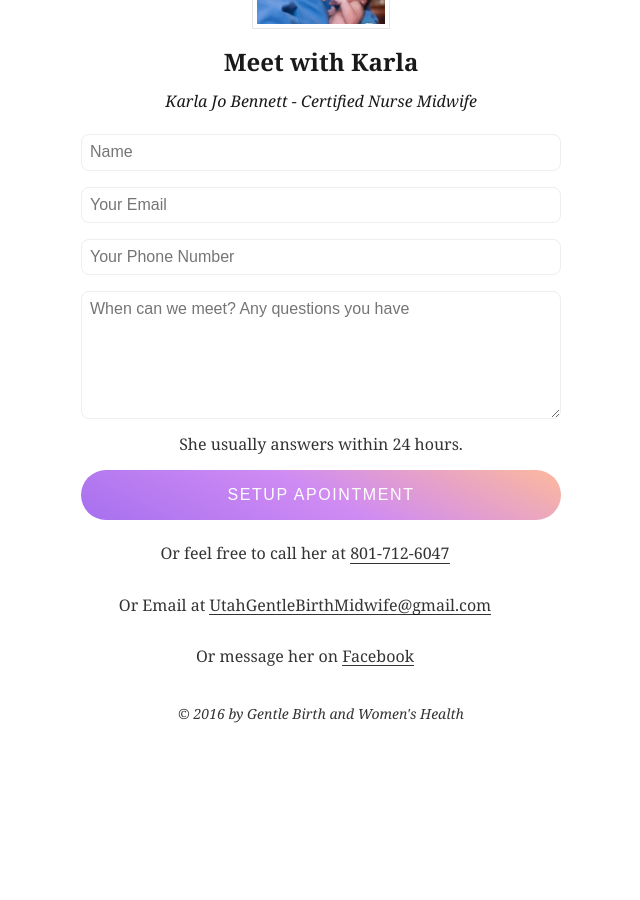
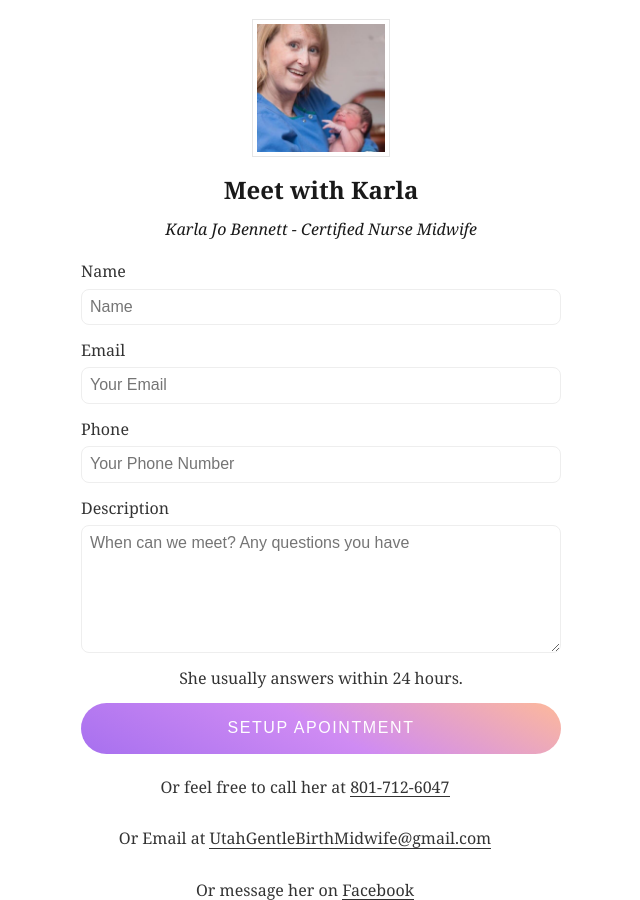
Before and after one commit to justgage/gentlebirth, a Jekyll site: the page built from index.html, in a window 1280 px wide and 900 px high, scrolled down 2524 px. Shown: the whole window, without its empty margins (319-959 px from the left). Built offline with Jekyll 4.4.1, drawn with Linux system fonts in a browser that asks for light colours; before the commit the page ends 3310 px from its top, so only the background shows below that.

Commit message:
add forum labels

```diff
--- a/_includes/footer.html
+++ b/_includes/footer.html
@@ -7,10 +7,14 @@
       <p class="i mv2">Karla Jo Bennett - Certified Nurse Midwife</p>
     </a>
     <form action="https://formspree.io/justgage@gmail.com" method="POST" class="flex flex-column">
-      <input class="input-reset br3 ba b--light-gray mt3 pa2" placeholder="Name" type="text" name="name">
-      <input class="input-reset br3 ba b--light-gray mt3 pa2" placeholder="Your Email" type="email" name="_replyto">
-      <input class="input-reset br3 ba b--light-gray mt3 pa2" placeholder="Your Phone Number" type="phone-number" name="phone">
-      <textarea class="input-reset br3 ba b--light-gray mt3 pa2 h4" placeholder="When can we meet? Any questions you have" type="phone-number" name="description"></textarea>
+      <label class="mt3 db tl" for="name">Name</label>
+      <input id="name" class="input-reset br3 ba b--light-gray mt2 pa2" placeholder="Name" type="text" name="name">
+      <label class="mt3 db tl" for="_replyto">Email</label>
+      <input id="_replyto" class="input-reset br3 ba b--light-gray mt2 pa2" placeholder="Your Email" type="email" name="_replyto">
+      <label class="mt3 db tl" for="phone">Phone</label>
+      <input id="phone" class="input-reset br3 ba b--light-gray mt2 pa2" placeholder="Your Phone Number" type="phone-number" name="phone">
+      <label class="mt3 db tl" for="description">Description</label>
+      <textarea id="description" class="input-reset br3 ba b--light-gray mt2 pa2 h4" placeholder="When can we meet? Any questions you have" type="phone-number" name="description"></textarea>
       <p class="mv3 pv0">She usually answers within 24 hours.</p>
       <input class="pa3 tracked ttu grow bw0 bg-purple-to-pink br-pill white" type="submit" value="Setup Apointment">
     </form>
--- a/index.html
+++ b/index.html
@@ -18,7 +18,7 @@ layout: home
 
   <h2 class="black-70 mt5 mb3 f5 f3-ns tc">Birth Stories</h2>
   {% for post in site.posts %}
-    <article class="pv4-ns pv2 ph4-ns b--truncateblack-10 measure center">
+    <article class="pv5-ns pv2 ph4-ns b--truncateblack-10 measure center">
       <div class="">
         <div class="">
           <p class="f6 lh-copy gray mv0 fr dib pt1">
```
Also changed, not shown: 9 other files.
